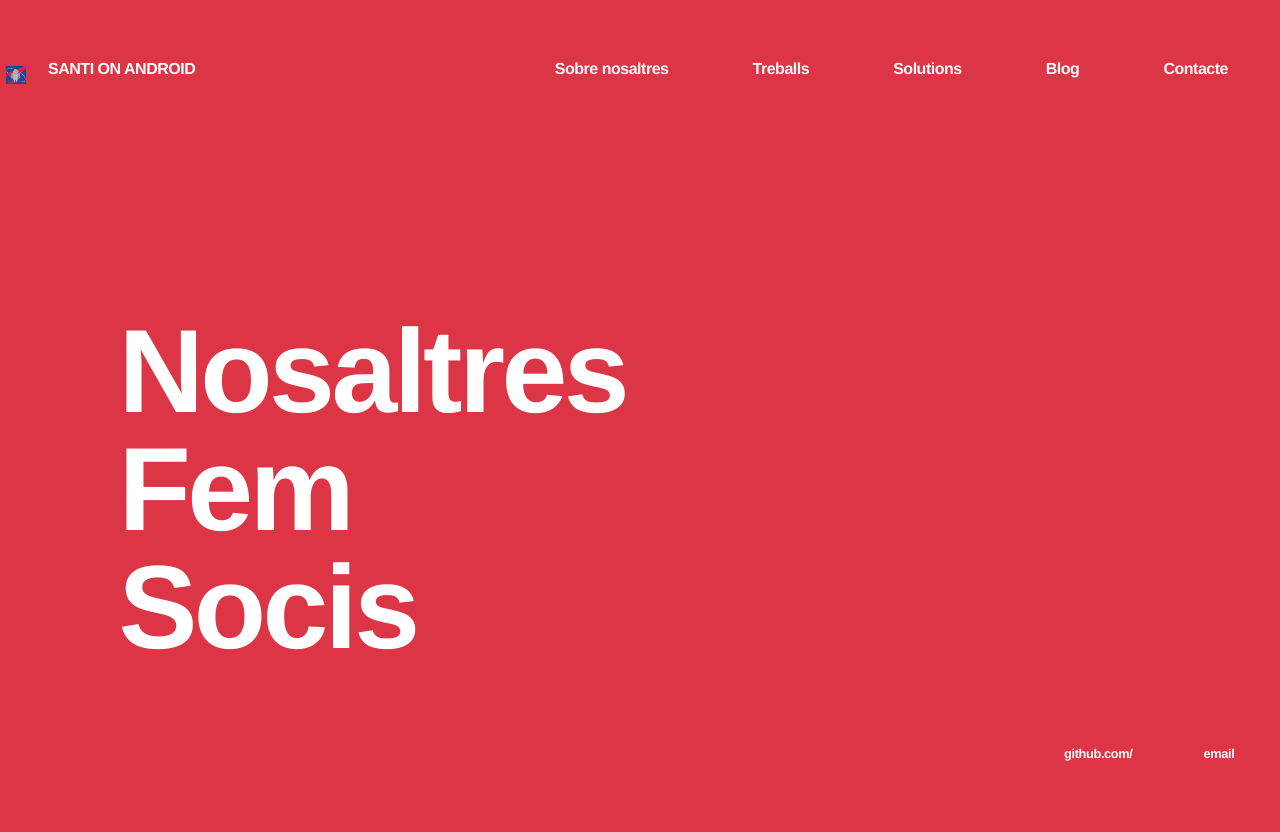
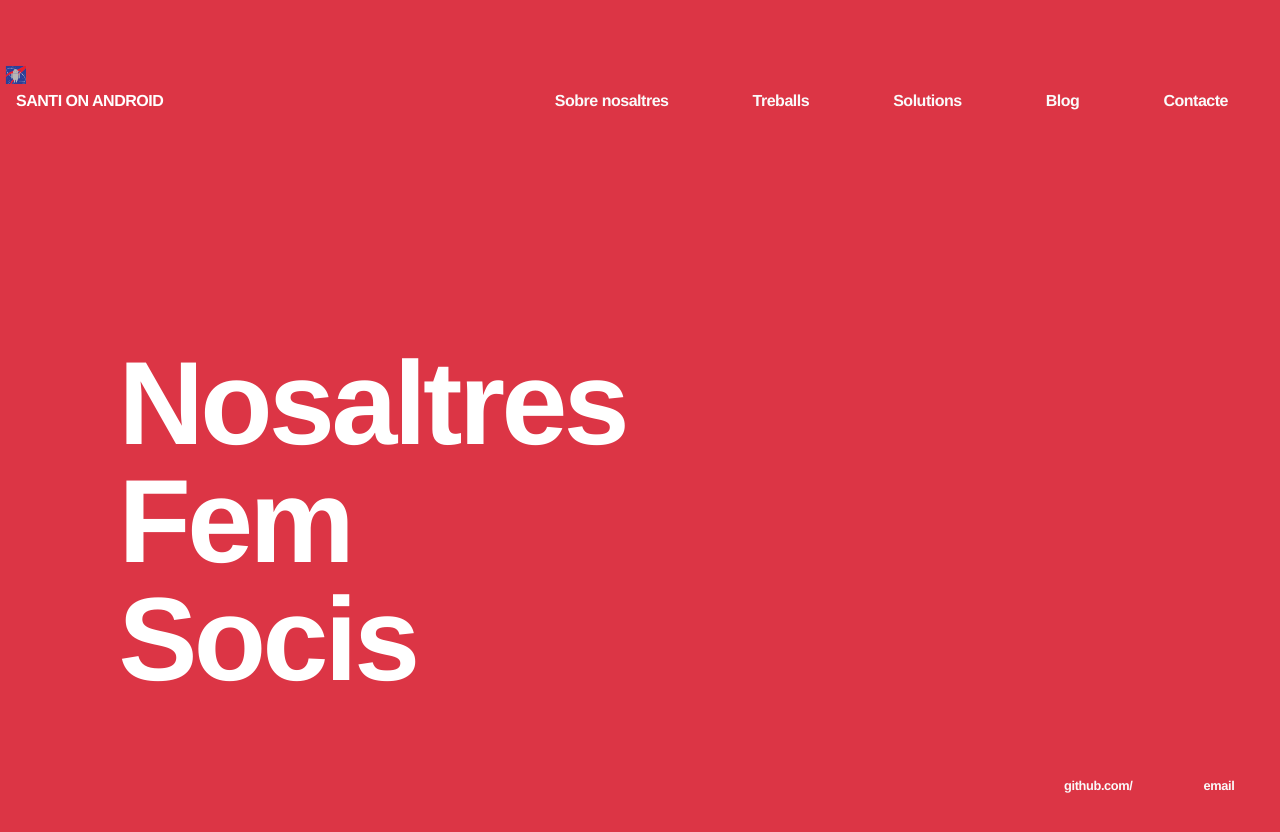
Before and after one commit to SantiOnAndroid/SantiOnAndroid.github.io, a Jekyll site: the page built from index.html, in a window 1280 px wide. Shown: the top 832 px of the page. Built offline with Jekyll 4.4.1, drawn with Linux system fonts in a browser that asks for light colours; some web fonts are replaced.

Commit message:
modificant titolj

```diff
--- a/css/main.css
+++ b/css/main.css
@@ -28,6 +28,7 @@ body {
     fill: #fff;
     transition: 3s;
     float: left;
+    clear: left;
     margin-left: 1em;
     color: #fff;
     font-weight: 800;
```
